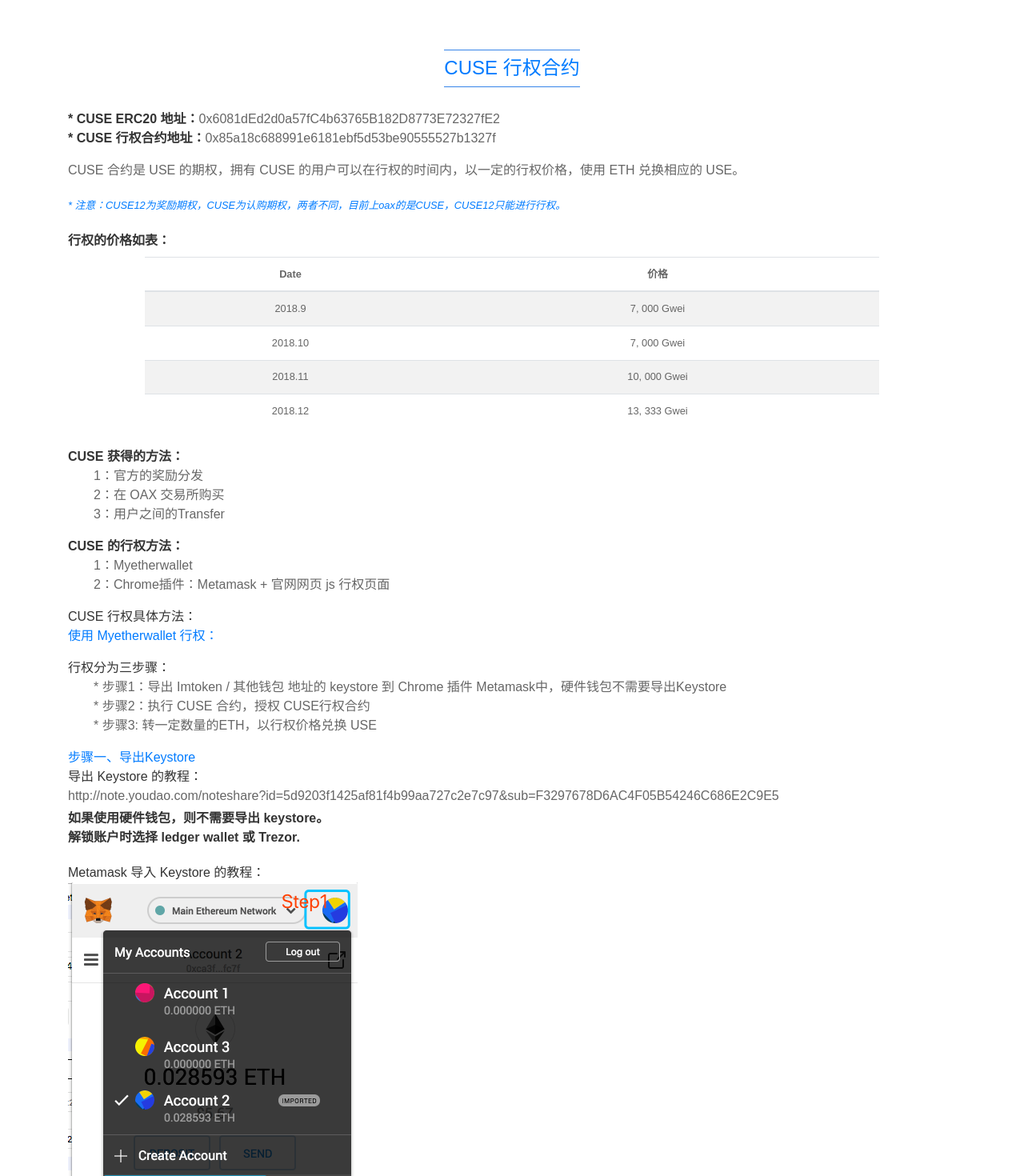
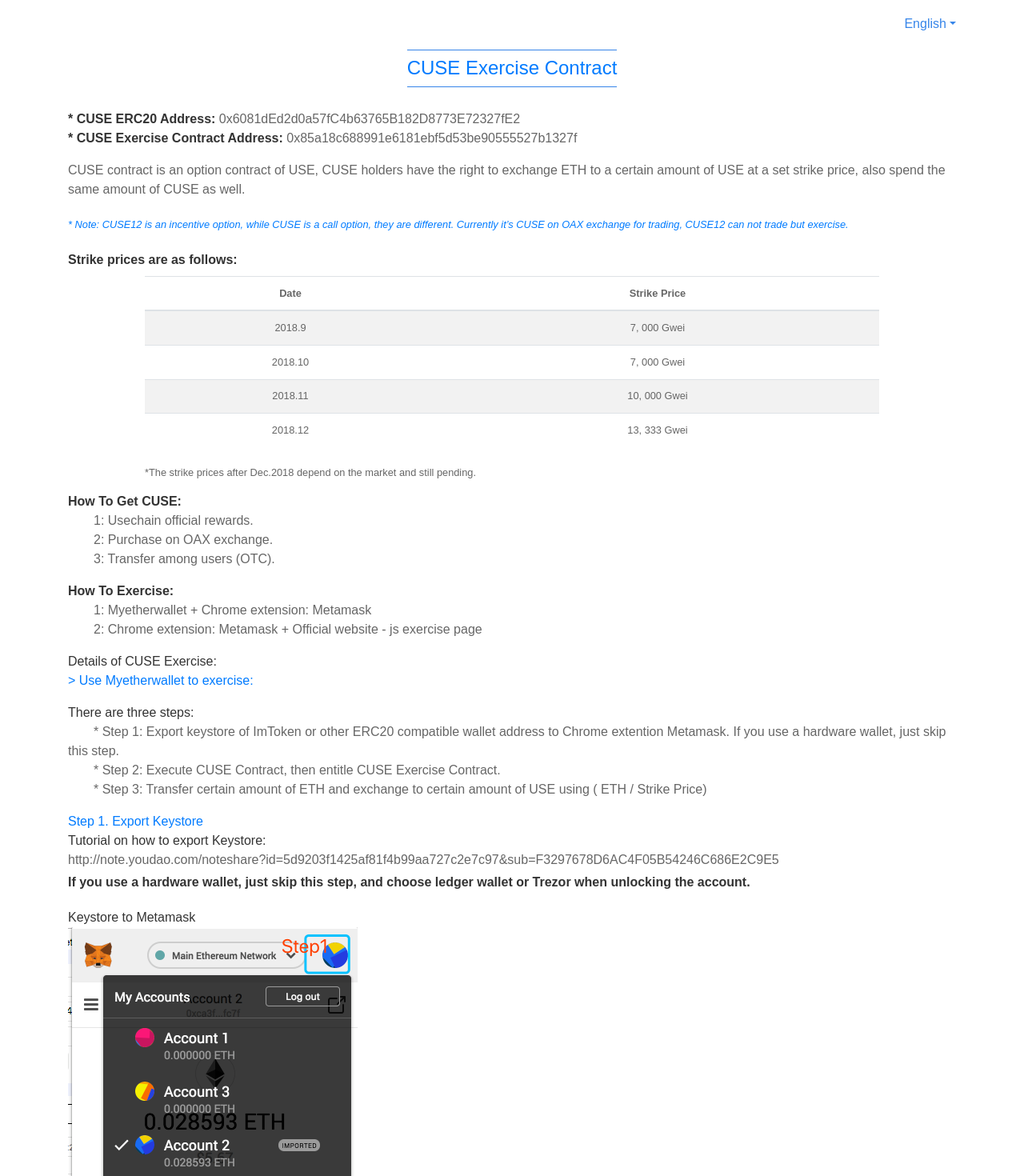
Before and after one commit to usechain/webfront, a Vue app: page /cuse in a window 1280 px wide. Shown: the top 1470 px of the page at 80% size. Built offline with nearby package versions, Linux system fonts and the light colour scheme.

Commit message:
增加cuse合约双语

```diff
--- a/src/assets/js/lang.js
+++ b/src/assets/js/lang.js
@@ -359,7 +359,47 @@
         team:'Usechain团队',
       },
       cusePage:{
+        title:'CUSE 行权合约',
+        addressERC:'* CUSE ERC20 地址：',
+        addressContract:'* CUSE 行权合约地址：',
+        cuse:'CUSE 合约是 USE 的期权，拥有 CUSE 的用户可以在行权的时间内，以一定的行权价格，使用 ETH 兑换相应的 USE。',
+        note:'*  注意：CUSE12为奖励期权，CUSE为认购期权，两者不同，目前上oax的是CUSE，CUSE12只能进行行权。',
+        table:'行权的价格如表：',
         date:'日期',
+        price:'价格',
+        future:'*2018年12月份之后价格根据市场情况待定',
+        howget:'CUSE 获得的方法：',
+        get1:'1：官方的奖励分发',
+        get2:'2：在 OAX 交易所购买',
+        get3:'3：用户之间的Transfer',
+        howuse:'CUSE 的行权方法：',
+        use1:'1：Myetherwallet',
+        use2:'2：Chrome插件：Metamask + 官网网页 js 行权页面',
+        detail:'CUSE 行权具体方法： ',
+        useMyetherwallet:'使用 Myetherwallet 行权：',
+        threeSteps:'行权分为三步骤：',
+        step1:'* 步骤1：导出 Imtoken / 其他钱包 地址的 keystore 到 Chrome 插件 Metamask中，硬件钱包不需要导出Keystore',
+        step2:'* 步骤2：执行 CUSE 合约，授权  CUSE行权合约',
+        step3:'* 步骤3: 转一定数量的ETH，以行权价格兑换 USE',
+        s1:'步骤一、导出Keystore',
+        export:'导出 Keystore 的教程：',
+        if:'如果使用硬件钱包，则不需要导出 keystore。<br/>解锁账户时选择 ledger wallet 或 Trezor.',
+        keystoreMetamask:' Metamask 导入 Keystore 的教程：',
+        load:'直接载入上一步骤导出的 Keystore，输入密码解锁导入。  如果导出的是 私钥，则选择 Private Key，不用输入密码。',
+        s2:'步骤二、Myetherwallet 授权 CUSE 行权合约',
+        s21:'步骤1：',
+        open:'打开：',
+        api:'👆接上， CUSE 合约ABI接口：',
+        s22:'步骤2：授权 CUSE 行权合约',
+        after:'👇  Access 后，选择approve，手动授权 CUSE 的行权合约能转移用户的 CUSE',
+        choose:'👇 选择解锁的钱包',
+        transaction:'👇 生成交易',
+        send:'👇 Metamask 发送交易',
+        s23:'步骤3：发送 ETH 兑换 USE',
+        transfer:'使用  拥有 CUSE 的地址，在 步骤 2 中授权后，向 CUSE 行权合约中转入一定数量的 ETH，就可以按照当时的行权价格，兑换相应数量的 USE。',
+        method:'方法：直接使用 Metamask 或硬件钱包 向 CUSE 行权合约转 ETH。',
+        from:'from: 用户地址',
+        to:'to:  CUSE 行权合约地址：0x85a18c688991e6181ebf5d53be90555527b1327f',
       }
     },
     en: {
@@ -729,7 +769,47 @@
         team:'Usechain Team',
       },
       cusePage:{
+        title:'CUSE Exercise Contract',
+        addressERC:'* CUSE ERC20 Address:',
+        addressContract:'* CUSE Exercise Contract Address:',
+        cuse:'CUSE contract is an option contract of USE, CUSE holders have the right to exchange ETH to a certain amount of USE at a set strike price, also spend the same amount of CUSE as well.',
+        note:'*  Note: CUSE12 is an incentive option, while CUSE is a call option, they are different. Currently it’s CUSE on OAX exchange for trading, CUSE12 can not trade but exercise.',
+        table:'Strike prices are as follows:',
         date:'Date',
+        price:'Strike Price',
+        future:'*The strike prices after Dec.2018 depend on the market and still pending.',
+        howget:'How To Get CUSE:',
+        howuse:'How To Exercise:',
+        get1:'1: Usechain official rewards.',
+        get2:'2: Purchase on OAX exchange.',
+        get3:'3: Transfer among users (OTC).',
+        use1:'1: Myetherwallet + Chrome extension: Metamask',
+        use2:'2: Chrome extension: Metamask + Official website - js exercise page',
+        detail:'Details of CUSE Exercise: ',
+        useMyetherwallet:'> Use Myetherwallet to exercise:',
+        threeSteps:'There are three steps:',
+        step1:'* Step 1: Export keystore of ImToken or other ERC20 compatible wallet address to Chrome extention Metamask. If you use a hardware wallet, just skip this step.',
+        step2:'* Step 2: Execute CUSE Contract, then entitle CUSE Exercise Contract.',
+        step3:'* Step 3: Transfer certain amount of ETH and exchange to certain amount of USE using ( ETH / Strike Price)',
+        s1:'Step 1. Export Keystore',
+        export:'Tutorial on how to export Keystore:',
+        if:'If you use a hardware wallet, just skip this step, and choose ledger wallet or Trezor when unlocking the account.',
+        keystoreMetamask:'Keystore to Metamask',
+        load:'Load the Keystore exported in step 1 directly, type password to unlock and import. If you export Private Key in step 1, then choose Private Key, no password needed.',
+        s2:'Step 2. Entitle CUSE Exercise Contract with Myetherwallet',
+        s21:'Step 1:',
+        open:'Open:',
+        api:'👆CUSE Contract ABI：',
+        s22:'Step 2: Entitle CUSE Exercise Contract',
+        after:'👇  After accessing, choose “approve” to entitle CUSE Exercise Contract to transfer holder’s CUSE.',
+        choose:'👇 Choose wallet to unlock',
+        transaction:'👇  Generate Transaction',
+        send:'👇 Confirm transaction On Metamask',
+        s23:'Step 3: Exchange ETH to USE',
+        transfer:'Transfer the amount of ETH you would like to exchange to the CUSE Exercise Contract which entitled in step 2, then you are able to exchange for a corresponding amount of USE at the strike price.',
+        method:'Method: Use Metamask or hardware wallets to transfer ETH to CUSE Exercise Contract.',
+        from:'from: User address',
+        to:'to: CUSE Exercise Contract address：0x85a18c688991e6181ebf5d53be90555527b1327f',
       }
     },
   };
--- a/src/components/Cuse.vue
+++ b/src/components/Cuse.vue
@@ -1,22 +1,26 @@
 <template>
      <div class="container pb-5 text-secondary">
-        <div class="clearfix text-primary" style="opacity:0;">
+        <div class="clearfix text-primary">
             <ChooseLanguage @chooseLanguage="chooseLanguage"></ChooseLanguage>
         </div>
         <div class="py-1 text-primary text_center">
-            <div class="h4 py-2 text_title has_border">CUSE 行权合约</div>
+            <div class="h4 py-2 text_title has_border" v-text='$t("cusePage.title")'></div>
          </div>
-        <div class="pt-3"><span class="text_black text_bold">* CUSE ERC20 地址：</span>0x6081dEd2d0a57fC4b63765B182D8773E72327fE2</div>
-        <div><span class="text_black text_bold">* CUSE 行权合约地址：</span>0x85a18c688991e6181ebf5d53be90555527b1327f</div>
-        <div class="pt-3">CUSE 合约是 USE 的期权，拥有 CUSE 的用户可以在行权的时间内，以一定的行权价格，使用 ETH 兑换相应的 USE。</div>
-        <div class="py-3 text_black text-primary text-small" style="font-style:italic">*  注意：CUSE12为奖励期权，CUSE为认购期权，两者不同，目前上oax的是CUSE，CUSE12只能进行行权。</div>
-        <div class="text_black text_bold">行权的价格如表：</div>
+        <div class="pt-3">
+            <span class="text_black text_bold" v-text='$t("cusePage.addressERC")'></span>
+            0x6081dEd2d0a57fC4b63765B182D8773E72327fE2</div>
+        <div>
+            <span class="text_black text_bold" v-text='$t("cusePage.addressContract")'></span>
+            0x85a18c688991e6181ebf5d53be90555527b1327f</div>
+        <div class="pt-3" v-text='$t("cusePage.cuse")'></div>
+        <div class="py-3 text_black text-primary text-small" style="font-style:italic" v-text='$t("cusePage.note")'></div>
+        <div class="text_black text_bold" v-text='$t("cusePage.table")'></div>
         <div class="px-5 py-2 mx-5">
             <table class="table table-sm table-striped text-center text-small text-secondary">
                 <thead>
                     <tr>
                     <th scope="col" v-text='$t("cusePage.date")'></th>
-                    <th scope="col">价格</th>
+                    <th scope="col" v-text='$t("cusePage.price")'></th>
                     </tr>
                 </thead>
                 <tbody>
@@ -26,56 +30,57 @@
                     </tr>
                 </tbody>
             </table>
+            <div class="text-small"  v-text='$t("cusePage.future")'></div>
         </div>
-        <div class="text_black text_bold">CUSE 获得的方法：</div>
+        <div class="text_black text_bold"  v-text='$t("cusePage.howget")'></div>
         <div class="text_ident">
-            <p>1：官方的奖励分发</p>
-            <p>2：在 OAX 交易所购买</p>
-            <p>3：用户之间的Transfer</p>
+            <p v-text='$t("cusePage.get1")'></p>
+            <p v-text='$t("cusePage.get2")'></p>
+            <p v-text='$t("cusePage.get3")'></p>
         </div>
-        <div class="text_black text_bold pt-3">CUSE 的行权方法：</div>
+        <div class="text_black text_bold pt-3"  v-text='$t("cusePage.howuse")'></div>
         <div class="text_ident">
-            <p>1：Myetherwallet</p>
-            <p>2：Chrome插件：Metamask + 官网网页 js 行权页面</p>
+            <p v-text='$t("cusePage.use1")'></p>
+            <p v-text='$t("cusePage.use2")'></p>
         </div>
-        <div class="pt-3 text_black">CUSE 行权具体方法： </div>
-        <div class="text-primary">使用 Myetherwallet 行权：</div>
-        <div class="pt-3 text_black">行权分为三步骤：</div>
+        <div class="pt-3 text_black" v-text='$t("cusePage.detail")'></div>
+        <div class="text-primary"  v-text='$t("cusePage.useMyetherwallet")'></div>
+        <div class="pt-3 text_black" v-text='$t("cusePage.threeSteps")'></div>
         <div class="text_ident">
-            <p>* 步骤1：导出 Imtoken / 其他钱包 地址的 keystore 到 Chrome 插件 Metamask中，硬件钱包不需要导出Keystore</p>
-            <p>* 步骤2：执行 CUSE 合约，授权  CUSE行权合约</p>
-            <p>* 步骤3: 转一定数量的ETH，以行权价格兑换 USE</p>
+            <p v-text='$t("cusePage.step1")'></p>
+            <p v-text='$t("cusePage.step2")'></p>
+            <p v-text='$t("cusePage.step3")'></p>
         </div>
-        <div class="text-primary pt-3">步骤一、导出Keystore </div>
-        <div class="text_black">导出 Keystore 的教程：</div>
+        <div class="text-primary pt-3" v-text='$t("cusePage.s1")'> </div>
+        <div class="text_black" v-text='$t("cusePage.export")'></div>
         <div><a href="http://note.youdao.com/noteshare?id=5d9203f1425af81f4b99aa727c2e7c97&sub=F3297678D6AC4F05B54246C686E2C9E5" target="_blank">http://note.youdao.com/noteshare?id=5d9203f1425af81f4b99aa727c2e7c97&sub=F3297678D6AC4F05B54246C686E2C9E5</a></div>
-        <div class="text_black text_bold py-1">如果使用硬件钱包，则不需要导出 keystore。<br/>解锁账户时选择 ledger wallet 或 Trezor.</div>
-        <div class="pt-3 text_black"> Metamask 导入 Keystore 的教程：</div>
+        <div class="text_black text_bold py-1" v-html='$t("cusePage.if")'></div>
+        <div class="pt-3 text_black" v-text='$t("cusePage.keystoreMetamask")'></div>
         <div><img src="../assets/images/cuse1.png" alt="" srcset=""></div>
-        <div class="py-3">直接载入上一步骤导出的 Keystore，输入密码解锁导入。  如果导出的是 私钥，则选择 Private Key，不用输入密码。</div>
+        <div class="py-3" v-text='$t("cusePage.load")'></div>
         <div><img src="../assets/images/cuse2.png" alt="" srcset=""></div>
-        <div class="text-primary pt-3">步骤二、Myetherwallet 授权 CUSE 行权合约</div>
-        <div class="text_black text_bold pt-3">步骤1：</div>
-        <div>打开：<a href="https://www.myetherwallet.com/#contracts" target="_blank">https://www.myetherwallet.com/#contracts</a></div>
+        <div class="text-primary pt-3" v-text='$t("cusePage.s2")'></div>
+        <div class="text_black text_bold pt-3" v-text='$t("cusePage.s21")'></div>
+        <div><span v-text='$t("cusePage.open")'></span><a href="https://www.myetherwallet.com/#contracts" target="_blank">https://www.myetherwallet.com/#contracts</a></div>
         <div><img src="../assets/images/cuse3.png" alt="" srcset=""></div>
-        <div>👆接上， CUSE 合约接口：</div>
+        <div v-html='$t("cusePage.api")'></div>
         <div><a href="https://etherscan.io/address/0x6081dEd2d0a57fC4b63765B182D8773E72327fE2#code" target="_blank">https://etherscan.io/address/0x6081dEd2d0a57fC4b63765B182D8773E72327fE2#code</a></div>
         <div><img src="../assets/images/cuse4.png" alt="" srcset=""></div>
-        <div class="text_black text_bold">步骤2：授权 CUSE 行权合约</div>
-        <div>👇  Access 后，选择approve，手动授权 CUSE 的行权合约能转移用户的 CUSE</div>
+        <div class="text_black text_bold" v-text='$t("cusePage.s22")'></div>
+        <div v-html='$t("cusePage.after")'></div>
         <div><img src="../assets/images/cuse5.png" alt="" srcset=""></div>
-        <div>👇 选择解锁的钱包</div>
+        <div v-html='$t("cusePage.choose")'></div>
         <div><img src="../assets/images/cuse6.png" alt="" srcset=""></div>
-        <div>👇 生成交易</div>
+        <div v-html='$t("cusePage.transaction")'></div>
         <div><img src="../assets/images/cuse7.png" alt="" srcset=""></div>
         <div><img src="../assets/images/cuse8.png" alt="" srcset=""></div>
-        <div>👇 Metamask 发送交易</div>
+        <div v-html='$t("cusePage.send")'></div>
         <div><img src="../assets/images/cuse9.png" alt="" srcset=""></div>
-        <div class="text_black text_bold pt-4 pb-1">步骤3：发送 ETH 兑换 USE</div>
-        <div>使用  拥有 CUSE 的地址，在 步骤 2 中授权后，向 CUSE 行权合约中转入一定数量的 ETH，就可以按照当时的行权价格，兑换相应数量的 USE。</div>
-        <div class="text-primary py-1">方法：直接使用 Metamask 或硬件钱包 向 CUSE 行权合约转 ETH。</div>
-        <div>from: 用户地址</div>
-        <div>to:  CUSE 行权合约地址：0x85a18c688991e6181ebf5d53be90555527b1327f</div>
+        <div class="text_black text_bold pt-4 pb-1" v-text='$t("cusePage.s23")'></div>
+        <div v-text='$t("cusePage.transfer")'></div>
+        <div class="text-primary py-1" v-text='$t("cusePage.method")'></div>
+        <div v-text='$t("cusePage.from")'></div>
+        <div v-text='$t("cusePage.to")'></div>
         <div><img src="../assets/images/cuse10.png" alt="" srcset=""></div>
         <div><img src="../assets/images/cuse11.png" alt="" srcset=""></div>
     </div>
```
